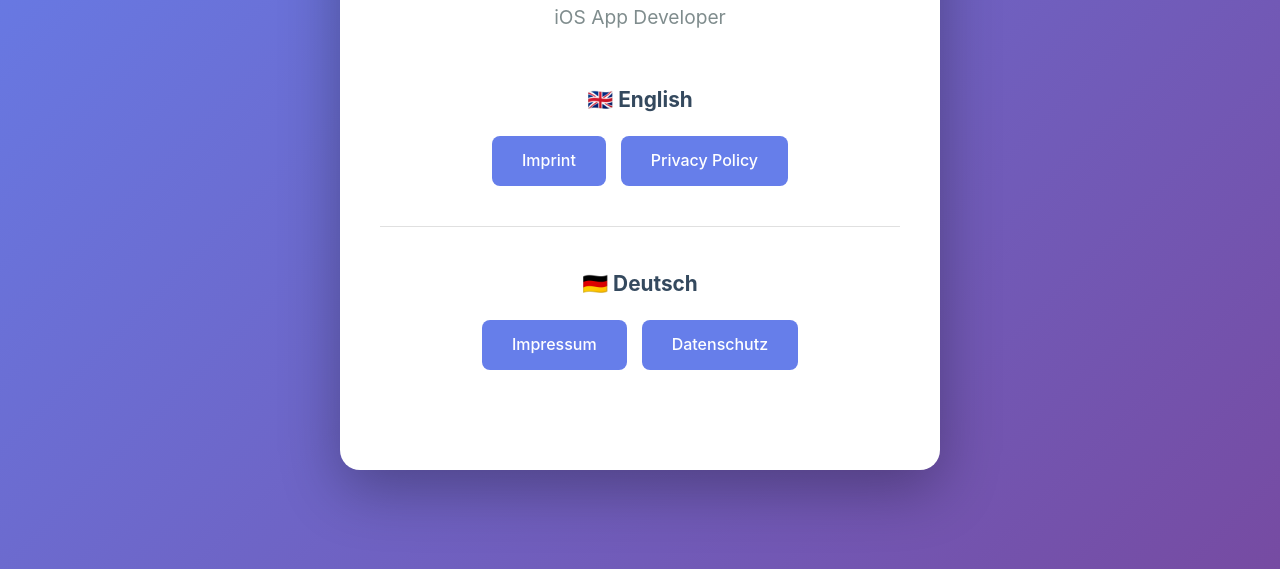
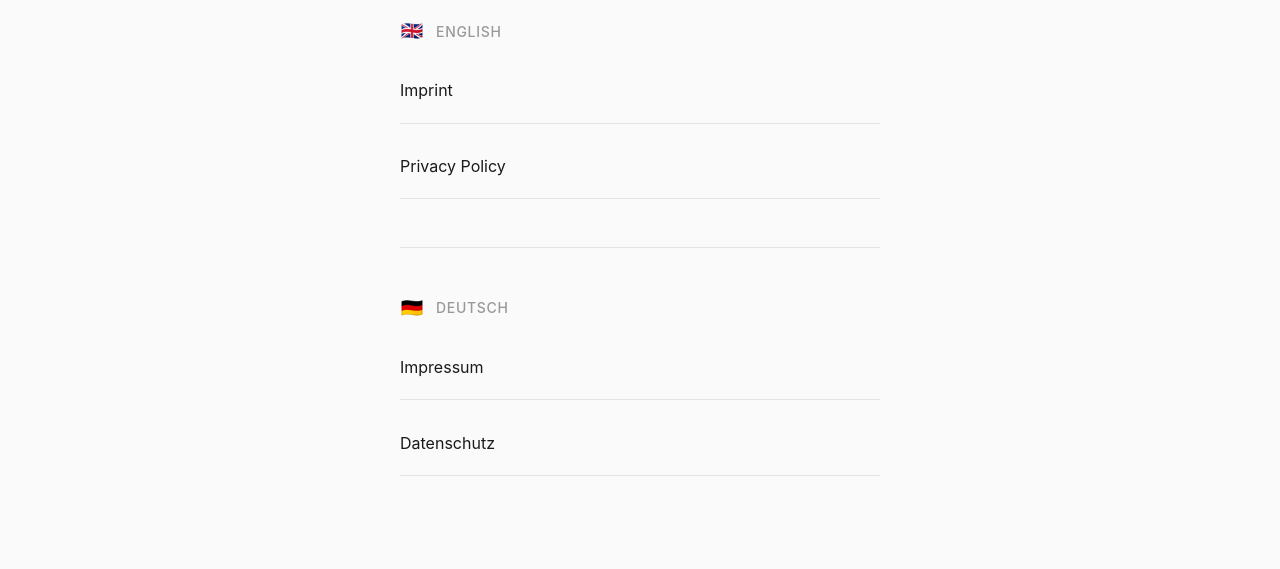
Before and after one commit to zllhff/zllhff.github.io, a plain HTML site: page index.html in a window 1280 px wide. Shown: the part 231-800 px from the top of the page. Drawn offline with Linux system fonts and the light colour scheme.

Commit message:
Revise title and enhance layout and styles
Updated the title and improved styling for better readability. Changed language sections to include icons and adjusted padding and margins.

```diff
--- a/index.html
+++ b/index.html
@@ -3,7 +3,7 @@
 <head>
     <meta charset="UTF-8">
     <meta name="viewport" content="width=device-width, initial-scale=1.0">
-    <title>Jan Zellerhoff - iOS Apps</title>
+    <title>Jan Zellerhoff</title>
     <style>
         * {
             margin: 0;
@@ -11,68 +11,100 @@
             box-sizing: border-box;
         }
         body {
-            font-family: -apple-system, BlinkMacSystemFont, 'Segoe UI', Roboto, sans-serif;
-            line-height: 1.6;
-            color: #333;
-            background: linear-gradient(135deg, #667eea 0%, #764ba2 100%);
+            font-family: -apple-system, BlinkMacSystemFont, 'Segoe UI', Roboto, 'Helvetica Neue', sans-serif;
+            background: #fafafa;
+            color: #1a1a1a;
             min-height: 100vh;
             display: flex;
             align-items: center;
             justify-content: center;
-            padding: 20px;
+            padding: 40px 20px;
+            line-height: 1.6;
         }
         .container {
-            background: white;
-            border-radius: 20px;
-            padding: 60px 40px;
-            max-width: 600px;
+            max-width: 480px;
             width: 100%;
-            box-shadow: 0 20px 60px rgba(0,0,0,0.3);
-            text-align: center;
         }
         h1 {
-            color: #2c3e50;
-            font-size: 2.5em;
-            margin-bottom: 10px;
+            font-size: 2.5rem;
+            font-weight: 300;
+            letter-spacing: -0.02em;
+            margin-bottom: 8px;
+            color: #1a1a1a;
         }
         .subtitle {
-            color: #7f8c8d;
-            font-size: 1.2em;
-            margin-bottom: 50px;
+            font-size: 1rem;
+            color: #666;
+            font-weight: 400;
+            margin-bottom: 60px;
         }
         .language-section {
-            margin-bottom: 40px;
+            margin-bottom: 48px;
         }
-        .language-section h2 {
-            color: #34495e;
-            font-size: 1.3em;
-            margin-bottom: 20px;
+        .language-section:last-child {
+            margin-bottom: 0;
+        }
+        .lang-header {
+            display: flex;
+            align-items: center;
+            gap: 12px;
+            margin-bottom: 16px;
+        }
+        .lang-icon {
+            width: 24px;
+            height: 24px;
+            display: flex;
+            align-items: center;
+            justify-content: center;
+            font-size: 18px;
+        }
+        .lang-name {
+            font-size: 0.875rem;
+            color: #999;
+            font-weight: 500;
+            letter-spacing: 0.05em;
+            text-transform: uppercase;
         }
         .links {
             display: flex;
-            gap: 15px;
-            justify-content: center;
-            flex-wrap: wrap;
+            flex-direction: column;
+            gap: 12px;
         }
         .links a {
-            display: inline-block;
-            padding: 12px 30px;
-            background: #667eea;
-            color: white;
+            display: flex;
+            align-items: center;
+            justify-content: space-between;
+            padding: 16px 0;
+            color: #1a1a1a;
             text-decoration: none;
-            border-radius: 8px;
-            font-weight: 500;
-            transition: all 0.3s ease;
+            font-size: 1rem;
+            font-weight: 400;
+            border-bottom: 1px solid #e5e5e5;
+            transition: all 0.2s ease;
         }
         .links a:hover {
-            background: #764ba2;
-            transform: translateY(-2px);
-            box-shadow: 0 5px 15px rgba(102, 126, 234, 0.4);
+            color: #0066ff;
+            padding-left: 8px;
+        }
+        .links a:hover .arrow {
+            opacity: 1;
+            transform: translateX(4px);
+        }
+        .arrow {
+            opacity: 0;
+            transition: all 0.2s ease;
+            color: #0066ff;
+            font-size: 1.2rem;
         }
         .divider {
             height: 1px;
-            background: #e0e0e0;
-            margin: 40px 0;
+            background: #e5e5e5;
+            margin: 48px 0;
+        }
+        @media (max-width: 480px) {
+            h1 {
+                font-size: 2rem;
+            }
         }
     </style>
 </head>
@@ -82,20 +114,38 @@
         <p class="subtitle">iOS App Developer</p>
 
         <div class="language-section">
-            <h2>🇬🇧 English</h2>
+            <div class="lang-header">
+                <span class="lang-icon">🇬🇧</span>
+                <span class="lang-name">English</span>
+            </div>
             <div class="links">
-                <a href="imprint.html">Imprint</a>
-                <a href="privacy.html">Privacy Policy</a>
+                <a href="imprint.html">
+                    Imprint
+                    <span class="arrow">→</span>
+                </a>
+                <a href="privacy.html">
+                    Privacy Policy
+                    <span class="arrow">→</span>
+                </a>
             </div>
         </div>
 
         <div class="divider"></div>
 
         <div class="language-section">
-            <h2>🇩🇪 Deutsch</h2>
+            <div class="lang-header">
+                <span class="lang-icon">🇩🇪</span>
+                <span class="lang-name">Deutsch</span>
+            </div>
             <div class="links">
-                <a href="impressum.html">Impressum</a>
-                <a href="datenschutz.html">Datenschutz</a>
+                <a href="impressum.html">
+                    Impressum
+                    <span class="arrow">→</span>
+                </a>
+                <a href="datenschutz.html">
+                    Datenschutz
+                    <span class="arrow">→</span>
+                </a>
             </div>
         </div>
     </div>
```
